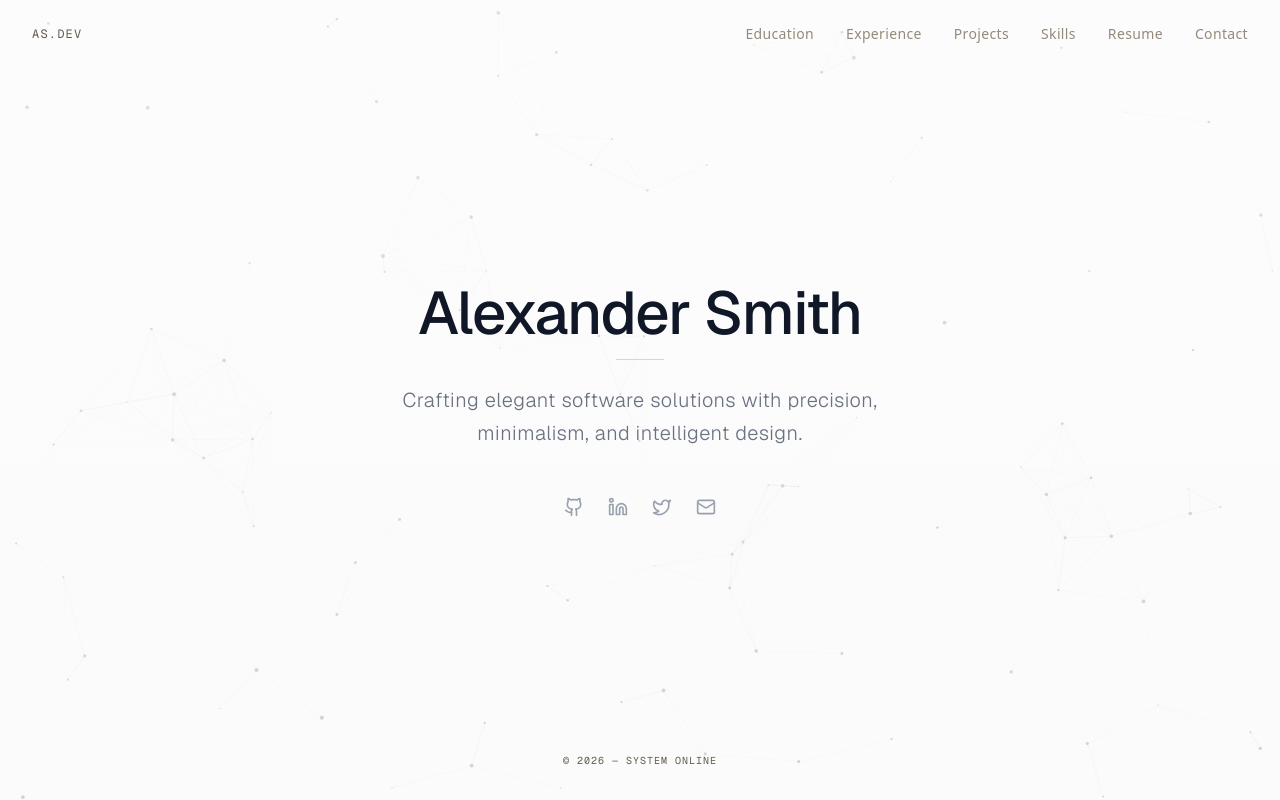
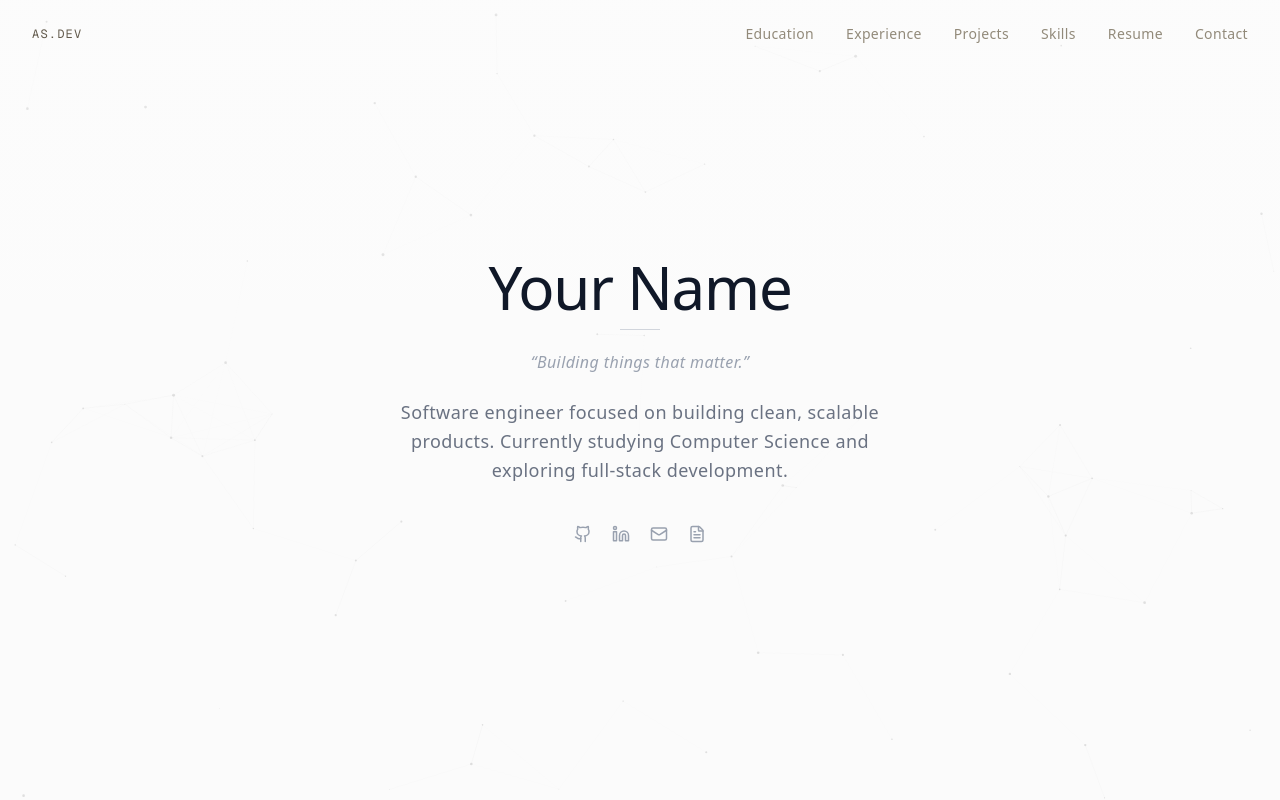
Before and after one commit to ryan7626/portfolio, a Next.js app: page / in a window 1280 px wide. Shown: the top 800 px of the page. Built offline with nearby package versions, Linux system fonts and the light colour scheme.

Commit message:
implement hero and neural background

```diff
--- a/app/components/hero/Hero.tsx
+++ b/app/components/hero/Hero.tsx
@@ -1,6 +1,5 @@
 "use client";
 
-import { motion } from "framer-motion";
 import { NeuralBackground } from "./NeuralBackground";
 import { HeroContent } from "./HeroContent";
 import { SocialLinks } from "./SocialLinks";
@@ -9,7 +8,7 @@ export function Hero() {
   return (
     <section
       id="hero"
-      className="relative min-h-screen w-full overflow-hidden bg-[#fbfbfb] font-sans text-gray-900 selection:bg-gray-200 selection:text-gray-900"
+      className="relative min-h-screen w-full overflow-hidden bg-[#fbfbfb] text-gray-900 selection:bg-gray-200 selection:text-gray-900"
     >
       <NeuralBackground />
 
@@ -19,15 +18,6 @@ export function Hero() {
           <SocialLinks />
         </div>
       </div>
-
-      <motion.div
-        initial={{ opacity: 0 }}
-        animate={{ opacity: 1 }}
-        transition={{ delay: 1.5, duration: 1 }}
-        className="absolute bottom-8 w-full text-center text-[10px] text-gray-400 font-mono tracking-widest z-10 mix-blend-difference select-none uppercase pointer-events-none"
-      >
-        © {new Date().getFullYear()} — SYSTEM ONLINE
-      </motion.div>
     </section>
   );
 }
--- a/app/components/hero/HeroContent.tsx
+++ b/app/components/hero/HeroContent.tsx
@@ -2,13 +2,12 @@
 
 import { motion } from "framer-motion";
 
-export function HeroContent() {
 const containerVariants = {
   hidden: { opacity: 0 },
   show: {
     opacity: 1,
     transition: {
-        staggerChildren: 0.2,
+      staggerChildren: 0.15,
       delayChildren: 0.3,
     },
   },
@@ -23,32 +22,44 @@ export function HeroContent() {
   },
 };
 
+export function HeroContent() {
   return (
     <motion.div
       variants={containerVariants}
       initial="hidden"
       animate="show"
-      className="flex flex-col items-center justify-center relative z-10 text-center select-none"
+      className="flex flex-col items-center justify-center relative z-10 text-center select-none max-w-2xl mx-auto"
     >
+      {/* Name */}
       <motion.h1
         variants={itemVariants}
-        className="text-4xl md:text-6xl font-medium tracking-tight text-gray-900 mb-4"
+        className="text-4xl md:text-6xl font-medium tracking-tight text-gray-900 mb-3"
         style={{ letterSpacing: "-0.02em" }}
       >
-        Alexander Smith
+        Your Name
       </motion.h1>
 
+      {/* Divider */}
       <motion.div
         variants={itemVariants}
-        className="h-px w-12 bg-gray-300 mb-6 mx-auto"
+        className="h-px w-10 bg-gray-300 mb-5 mx-auto"
       />
 
+      {/* Quote */}
       <motion.p
         variants={itemVariants}
-        className="text-lg md:text-xl text-gray-500 font-light tracking-wide max-w-lg mx-auto leading-relaxed"
+        className="text-sm md:text-base text-gray-400 font-light italic tracking-wide mb-6"
       >
-        Crafting elegant software solutions with precision, minimalism, and
-        intelligent design.
+        &ldquo;Building things that matter.&rdquo;
+      </motion.p>
+
+      {/* Recruiter-facing description */}
+      <motion.p
+        variants={itemVariants}
+        className="text-base md:text-lg text-gray-500 font-light tracking-wide max-w-lg mx-auto leading-relaxed"
+      >
+        Software engineer focused on building clean, scalable products.
+        Currently studying Computer Science and exploring full-stack development.
       </motion.p>
     </motion.div>
   );
--- a/app/components/hero/NeuralBackground.tsx
+++ b/app/components/hero/NeuralBackground.tsx
@@ -16,9 +16,9 @@ class CanvasNode {
     this.y = Math.random() * height;
     this.originalX = this.x;
     this.originalY = this.y;
-    this.vx = (Math.random() - 0.5) * 0.4;
-    this.vy = (Math.random() - 0.5) * 0.4;
-    this.radius = Math.random() * 1.5 + 0.5;
+    this.vx = (Math.random() - 0.5) * 0.3;
+    this.vy = (Math.random() - 0.5) * 0.3;
+    this.radius = Math.random() * 1.2 + 0.3;
   }
 
   update(
@@ -28,57 +28,50 @@ class CanvasNode {
     mouseY: number | null,
     time: number,
   ) {
-    const driftX = Math.sin(time * 0.0003 + this.originalY) * 0.2;
-    const driftY = Math.cos(time * 0.0002 + this.originalX) * 0.2;
+    // Gentle ambient drift
+    const driftX = Math.sin(time * 0.0003 + this.originalY) * 0.15;
+    const driftY = Math.cos(time * 0.0002 + this.originalX) * 0.15;
 
+    // Subtle cursor gravity — professional, not flashy
     if (mouseX !== null && mouseY !== null) {
       const dx = mouseX - this.x;
       const dy = mouseY - this.y;
       const distance = Math.sqrt(dx * dx + dy * dy);
 
-      if (distance > 0 && distance < 300) {
-        const force = (300 - distance) / 300;
-        const gravity = 0.12;
+      if (distance > 0 && distance < 250) {
+        const force = (250 - distance) / 250;
+        const gravity = 0.08;
         this.vx += (dx / distance) * force * gravity;
         this.vy += (dy / distance) * force * gravity;
       }
     }
 
-    const targetX = this.originalX + driftX * 30;
-    const targetY = this.originalY + driftY * 30;
+    // Drift back to original position
+    const targetX = this.originalX + driftX * 25;
+    const targetY = this.originalY + driftY * 25;
 
-    const returnForce = 0.005;
+    const returnForce = 0.004;
     this.vx += (targetX - this.x) * returnForce;
     this.vy += (targetY - this.y) * returnForce;
 
-    this.vx *= 0.92;
-    this.vy *= 0.92;
+    // Smooth damping
+    this.vx *= 0.93;
+    this.vy *= 0.93;
 
     this.x += this.vx;
     this.y += this.vy;
 
-    if (this.x < 0) {
-      this.x = 0;
-      this.vx *= 0.5;
-    }
-    if (this.x > width) {
-      this.x = width;
-      this.vx *= 0.5;
-    }
-    if (this.y < 0) {
-      this.y = 0;
-      this.vy *= 0.5;
-    }
-    if (this.y > height) {
-      this.y = height;
-      this.vy *= 0.5;
-    }
+    // Soft boundary containment
+    if (this.x < 0) { this.x = 0; this.vx *= 0.5; }
+    if (this.x > width) { this.x = width; this.vx *= 0.5; }
+    if (this.y < 0) { this.y = 0; this.vy *= 0.5; }
+    if (this.y > height) { this.y = height; this.vy *= 0.5; }
   }
 
   draw(ctx: CanvasRenderingContext2D) {
     ctx.beginPath();
     ctx.arc(this.x, this.y, this.radius, 0, Math.PI * 2);
-    ctx.fillStyle = "rgba(150, 150, 150, 0.4)";
+    ctx.fillStyle = "rgba(160, 160, 160, 0.3)";
     ctx.fill();
   }
 }
@@ -89,7 +82,6 @@ export function NeuralBackground() {
     x: null,
     y: null,
   });
-  const trailRef = useRef<{ x: number; y: number }[]>([]);
 
   useEffect(() => {
     const canvas = canvasRef.current;
@@ -102,11 +94,11 @@ export function NeuralBackground() {
     let nodes: CanvasNode[] = [];
 
     const init = () => {
-      canvas.width = window.innerWidth;
-      canvas.height = window.innerHeight;
+      canvas.width = canvas.offsetWidth;
+      canvas.height = canvas.offsetHeight;
 
       const area = canvas.width * canvas.height;
-      const count = Math.min(Math.floor(area / 10000), 150);
+      const count = Math.min(Math.floor(area / 14000), 100);
 
       nodes = Array.from(
         { length: count },
@@ -116,37 +108,6 @@ export function NeuralBackground() {
 
     const animate = () => {
       ctx.clearRect(0, 0, canvas.width, canvas.height);
-
-      // Draw cursor trail with smooth curves
-      if (trailRef.current.length > 1) {
-        for (let i = 0; i < trailRef.current.length - 1; i++) {
-          const current = trailRef.current[i];
-          const next = trailRef.current[i + 1];
-
-          const progress = i / (trailRef.current.length - 1);
-          const opacity = progress * 0.6;
-
-          ctx.beginPath();
-          ctx.moveTo(current.x, current.y);
-
-          if (i < trailRef.current.length - 2) {
-            const nextNext = trailRef.current[i + 2];
-            const cpx = next.x;
-            const cpy = next.y;
-            const endx = (next.x + nextNext.x) / 2;
-            const endy = (next.y + nextNext.y) / 2;
-            ctx.quadraticCurveTo(cpx, cpy, endx, endy);
-          } else {
-            ctx.lineTo(next.x, next.y);
-          }
-
-          ctx.strokeStyle = `rgba(150, 150, 150, ${opacity})`;
-          ctx.lineWidth = 1;
-          ctx.lineCap = "round";
-          ctx.lineJoin = "round";
-          ctx.stroke();
-        }
-      }
 
       nodes.forEach((node) => {
         node.update(
@@ -159,66 +120,58 @@ export function NeuralBackground() {
         node.draw(ctx);
       });
 
+      // Draw connections between nearby nodes
       for (let i = 0; i < nodes.length; i++) {
         for (let j = i + 1; j < nodes.length; j++) {
           const dx = nodes[i].x - nodes[j].x;
           const dy = nodes[i].y - nodes[j].y;
           const distance = Math.sqrt(dx * dx + dy * dy);
 
-          if (distance < 140) {
+          if (distance < 120) {
             ctx.beginPath();
             ctx.moveTo(nodes[i].x, nodes[i].y);
             ctx.lineTo(nodes[j].x, nodes[j].y);
-            const opacity = (1 - distance / 140) * 0.25;
-            ctx.strokeStyle = `rgba(180, 180, 180, ${opacity})`;
+            const opacity = (1 - distance / 120) * 0.15;
+            ctx.strokeStyle = `rgba(170, 170, 170, ${opacity})`;
             ctx.lineWidth = 0.5;
             ctx.stroke();
           }
         }
       }
 
-      if (trailRef.current.length > 6) {
-        trailRef.current = trailRef.current.slice(-6);
-      }
-
       animationFrameId = requestAnimationFrame(animate);
     };
 
     const handleMouseMove = (e: MouseEvent) => {
-      mouseRef.current.x = e.clientX;
-      mouseRef.current.y = e.clientY;
-      trailRef.current.push({ x: e.clientX, y: e.clientY });
+      const rect = canvas.getBoundingClientRect();
+      mouseRef.current.x = e.clientX - rect.left;
+      mouseRef.current.y = e.clientY - rect.top;
     };
 
     const handleMouseLeave = () => {
       mouseRef.current.x = null;
       mouseRef.current.y = null;
-      trailRef.current = [];
     };
 
     init();
     animate();
 
-    const handleResize = () => {
-      init();
-    };
-
-    window.addEventListener("resize", handleResize);
-    window.addEventListener("mousemove", handleMouseMove);
-    window.addEventListener("mouseleave", handleMouseLeave);
+    window.addEventListener("resize", init);
+    canvas.addEventListener("mousemove", handleMouseMove);
+    canvas.addEventListener("mouseleave", handleMouseLeave);
 
     return () => {
-      window.removeEventListener("resize", handleResize);
-      window.removeEventListener("mousemove", handleMouseMove);
-      window.removeEventListener("mouseleave", handleMouseLeave);
+      window.removeEventListener("resize", init);
+      canvas.removeEventListener("mousemove", handleMouseMove);
+      canvas.removeEventListener("mouseleave", handleMouseLeave);
       cancelAnimationFrame(animationFrameId);
     };
   }, []);
 
   return (
-    <div className="fixed inset-0 z-0 bg-[#fbfbfb]">
+    <div className="absolute inset-0 z-0">
       <canvas ref={canvasRef} className="w-full h-full" />
-      <div className="absolute inset-0 bg-linear-to-b from-white/30 to-transparent pointer-events-none" />
+      <div className="absolute inset-0 bg-linear-to-b from-white/20 to-transparent pointer-events-none" />
     </div>
   );
 }
--- a/app/components/hero/SocialLinks.tsx
+++ b/app/components/hero/SocialLinks.tsx
@@ -1,14 +1,36 @@
 "use client";
 
 import { motion } from "framer-motion";
-import { Github, Linkedin, Mail, Twitter } from "lucide-react";
+import { Github, Linkedin, Mail, FileText } from "lucide-react";
+import { cn } from "@/app/lib/utils";
 
-export function SocialLinks() {
-  const links = [
-    { icon: <Github className="w-5 h-5" />, href: "https://github.com" },
-    { icon: <Linkedin className="w-5 h-5" />, href: "https://linkedin.com" },
-    { icon: <Twitter className="w-5 h-5" />, href: "https://twitter.com" },
-    { icon: <Mail className="w-5 h-5" />, href: "mailto:hello@example.com" },
+interface SocialLink {
+  icon: React.ReactNode;
+  href: string;
+  label: string;
+}
+
+const links: SocialLink[] = [
+  {
+    icon: <Github className="w-[18px] h-[18px]" />,
+    href: "https://github.com",
+    label: "GitHub",
+  },
+  {
+    icon: <Linkedin className="w-[18px] h-[18px]" />,
+    href: "https://linkedin.com",
+    label: "LinkedIn",
+  },
+  {
+    icon: <Mail className="w-[18px] h-[18px]" />,
+    href: "mailto:hello@example.com",
+    label: "Email",
+  },
+  {
+    icon: <FileText className="w-[18px] h-[18px]" />,
+    href: "/resume.pdf",
+    label: "Resume",
+  },
 ];
 
 const containerVariants = {
@@ -31,21 +53,30 @@ export function SocialLinks() {
   },
 };
 
+interface SocialLinksProps {
+  className?: string;
+}
+
+export function SocialLinks({ className }: SocialLinksProps) {
   return (
     <motion.div
       variants={containerVariants}
       initial="hidden"
       animate="show"
-      className="flex gap-6 mt-12 items-center justify-center relative z-10"
+      className={cn(
+        "flex gap-5 mt-10 items-center justify-center relative z-10",
+        className,
+      )}
     >
-      {links.map((link, index) => (
+      {links.map((link) => (
         <motion.a
-          key={index}
+          key={link.label}
           variants={itemVariants}
           href={link.href}
-          target="_blank"
+          target={link.href.startsWith("mailto:") ? undefined : "_blank"}
           rel="noopener noreferrer"
-          className="text-gray-400 hover:text-gray-900 transition-colors duration-300"
+          aria-label={link.label}
+          className="text-gray-400 hover:text-gray-800 transition-colors duration-300"
           whileHover={{ scale: 1.1 }}
           whileTap={{ scale: 0.95 }}
         >
```
Lines whose indentation alone changed are shown as unchanged.
